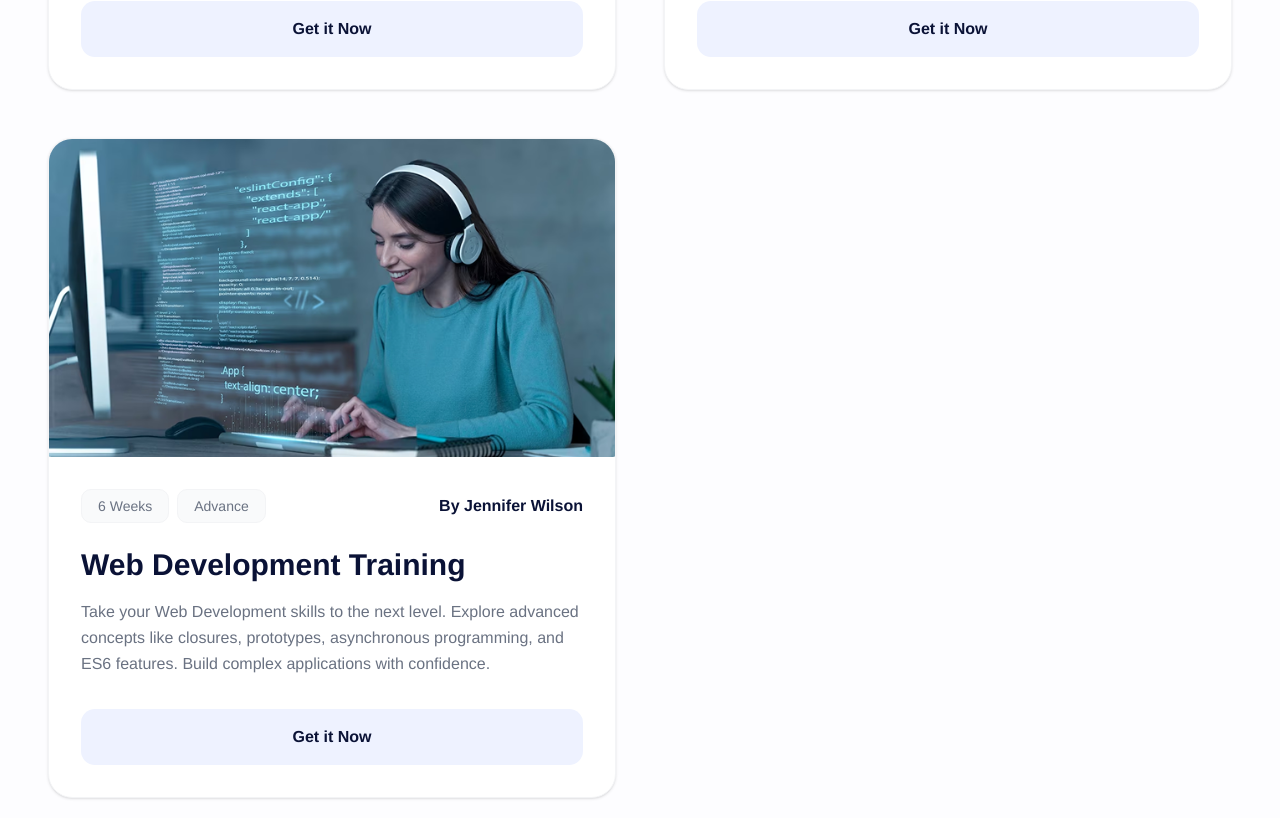
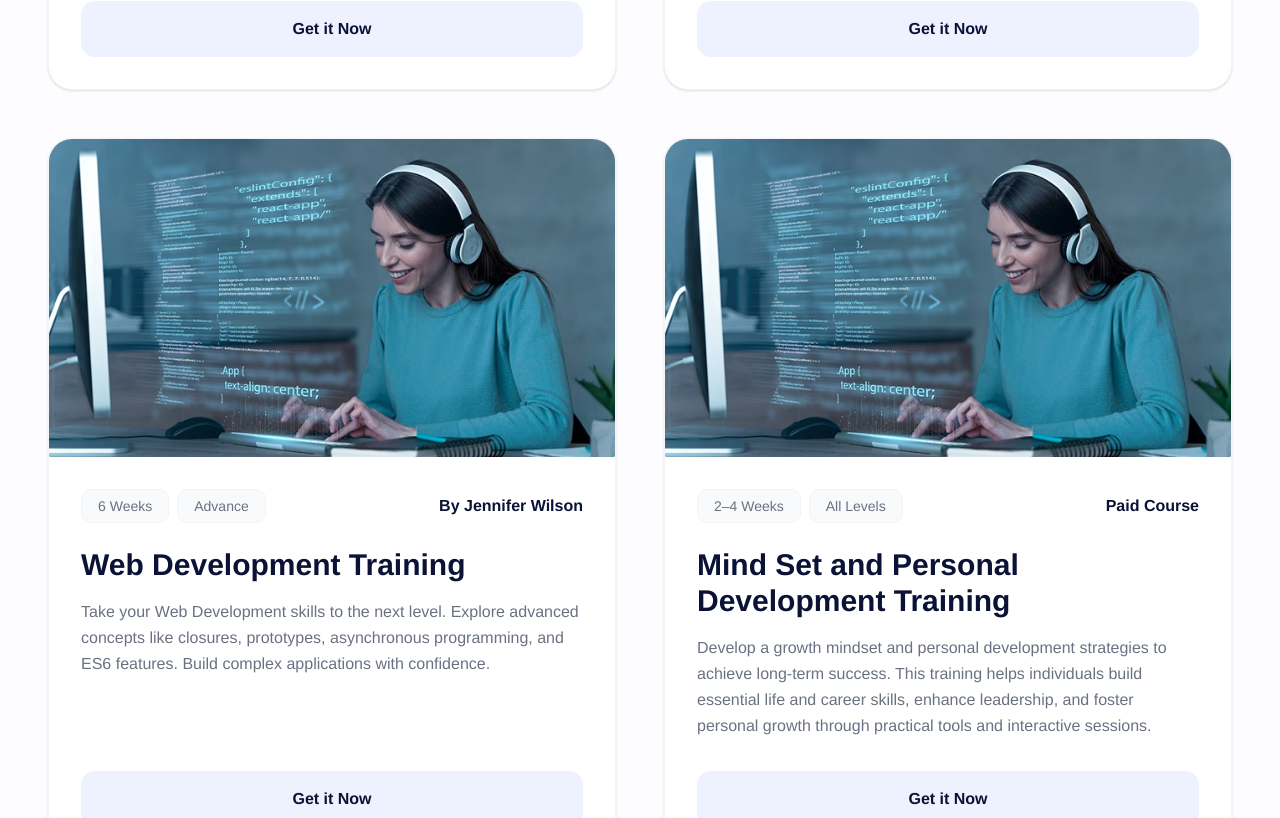
Before and after one commit to beecube-cloud/trainings, a Next.js app: page /courses in a window 1280 px wide. Shown: the part 3400-4218 px from the top of the page. Built offline with nearby package versions, Linux system fonts and the light colour scheme.

Commit message:
added mind set training

```diff
--- a/components/sections/course.tsx
+++ b/components/sections/course.tsx
@@ -103,6 +103,16 @@ export const Course = ({coursePage=false}: {coursePage: boolean}) => {
       level: "Advance",
       type: "By Jennifer Wilson",
     },
+    {
+      id: 9,
+      title: "Mind Set and Personal Development Training",
+      description:
+        "Develop a growth mindset and personal development strategies to achieve long-term success. This training helps individuals build essential life and career skills, enhance leadership, and foster personal growth through practical tools and interactive sessions.",
+      image: "/images/courses/img-4.png",
+      duration: "2–4 Weeks",
+      level: "All Levels",
+      type: "Paid Course",
+    },
   ];
 
   const displayedCourses = coursePage ? courses : courses.slice(0, 4);
```
